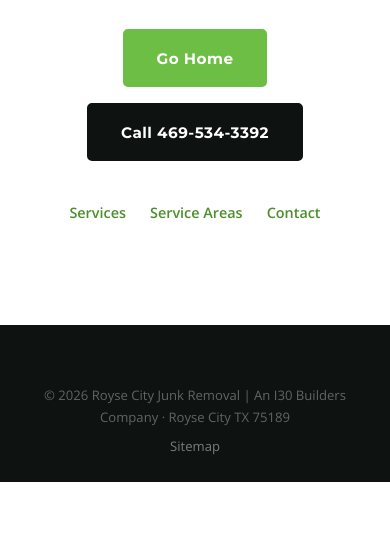
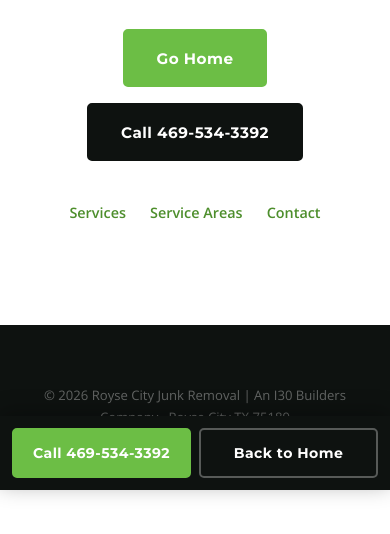
Before and after one commit to thekpsgroup/roysecityjunkremoval, a website: page 404.html in a window 390 px wide. Shown: the part 354-888 px from the top of the page. Drawn offline with nearby package versions, Linux system fonts and the light colour scheme.

Commit message:
Update meta descriptions for SEO optimization and add quick contact section to 404 page

```diff
--- a/404.html
+++ b/404.html
@@ -72,6 +72,11 @@
   </div>
 </footer>
 
+<div class="sticky-cta-mobile" aria-label="Quick contact">
+  <a href="tel:+14695343392" class="btn btn-primary">Call 469-534-3392</a>
+  <a href="index.html" class="btn btn-outline" style="color:var(--white);border-color:rgba(255,255,255,.3);">Back to Home</a>
+</div>
+
 <script src="assets/js/main.js" defer></script>
 </body>
 </html>
```
Also changed, not shown: junk-removal-greenville-tx.html (+1 -1 lines), junk-removal-royse-city-tx.html (+1 -1 lines), junk-removal-wylie-tx.html (+1 -1 lines), services.html (+1 -1 lines).
